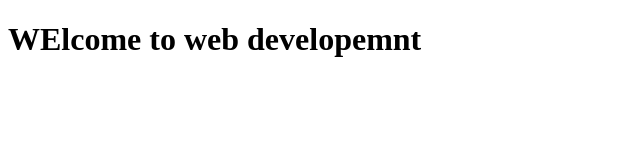
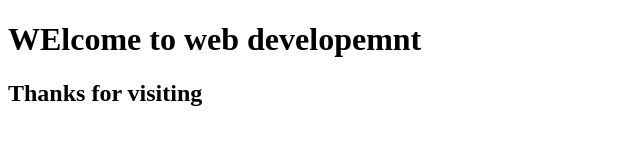
Before and after one commit to pyking004/mysite101, a plain HTML site: page index.html in a window 1280 px wide. Shown: the whole page, without its empty margins (0-640 px from the left). Drawn offline with Linux system fonts and the light colour scheme.

Commit message:
updated index.html file

```diff
--- a/index.html
+++ b/index.html
@@ -7,5 +7,6 @@
 </head>
 <body>
     <h1>WElcome to web developemnt</h1>
+    <h2>Thanks for visiting</h2>
 </body>
 </html>
```
